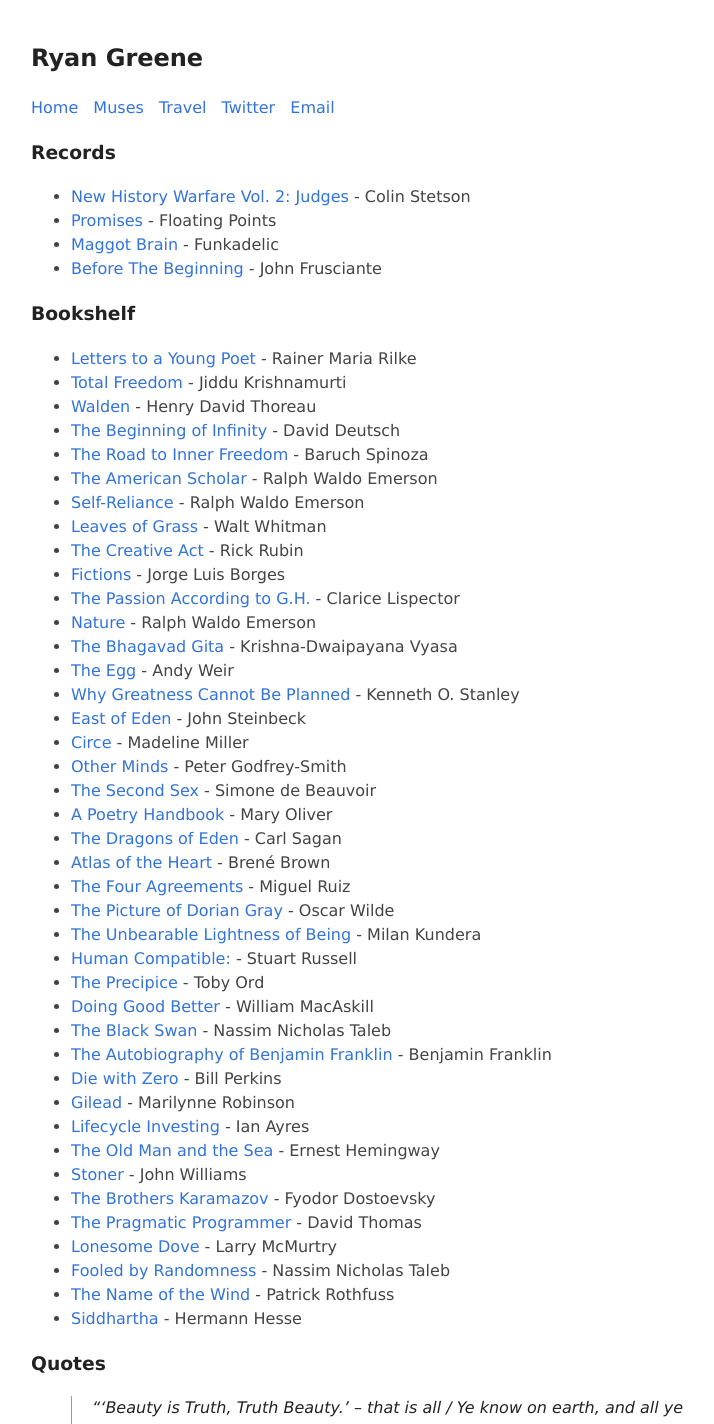
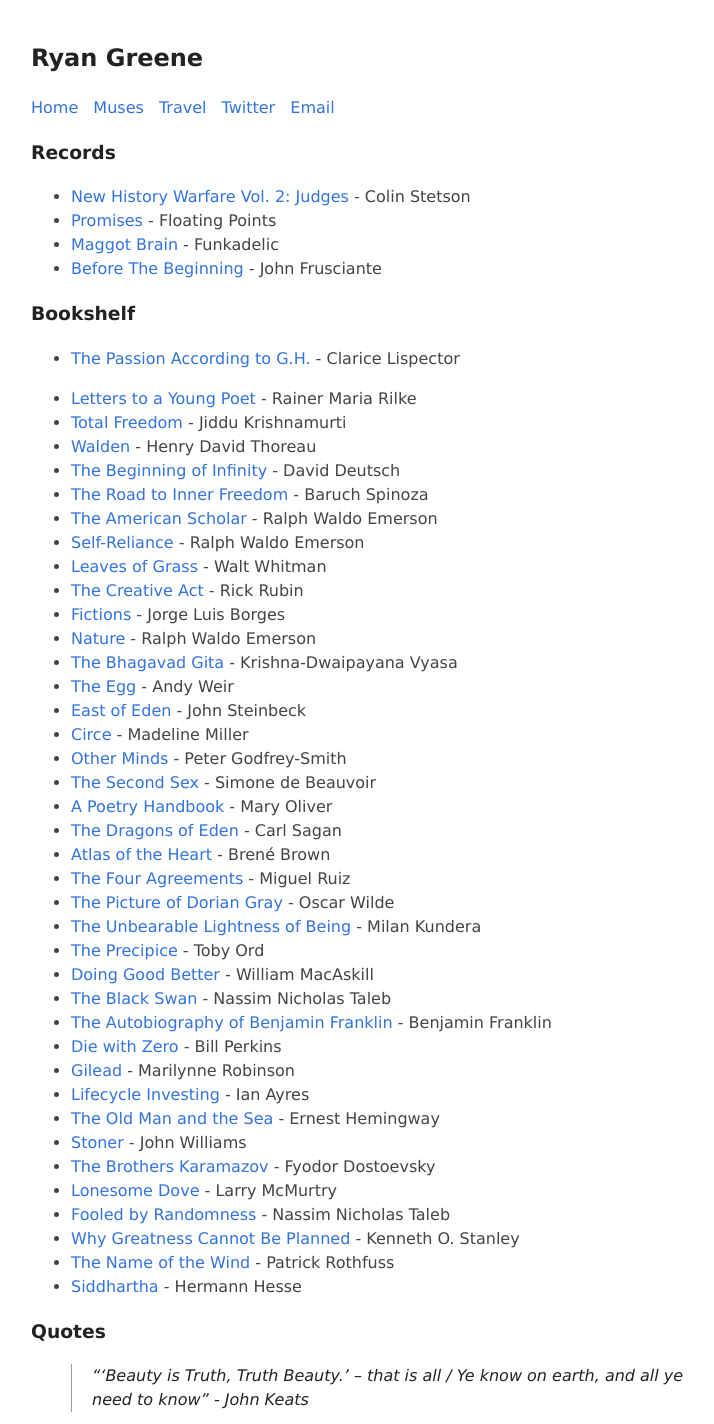
Before and after one commit to Rabrg/rabrg.github.io, a Jekyll site: the page built from muses.md, in a window 1280 px wide, cut to the strip 0-1424 px from the top of the page. Shown: the whole strip, without its empty margins (249-963 px from the left). Built offline with Jekyll 4.4.1, drawn with Linux system fonts in a browser that asks for light colours.

Commit message:
muse pruning

```diff
--- a/muses.md
+++ b/muses.md
@@ -22,11 +24,9 @@ title: muses
 - [Leaves of Grass](https://www.goodreads.com/book/show/765418) - Walt Whitman
 - [The Creative Act](https://www.goodreads.com/book/show/60965426) - Rick Rubin
 - [Fictions](https://www.goodreads.com/book/show/16564) - Jorge Luis Borges
-- [The Passion According to G.H.](https://www.goodreads.com/book/show/153426) - Clarice Lispector
 - [Nature](https://www.goodreads.com/book/show/40069643) - Ralph Waldo Emerson
 - [The Bhagavad Gita](https://www.goodreads.com/book/show/34909756) - Krishna-Dwaipayana Vyasa
 - [The Egg](https://www.goodreads.com/book/show/17563539) - Andy Weir
-- [Why Greatness Cannot Be Planned](https://www.goodreads.com/book/show/25670869) - Kenneth O. Stanley
 - [East of Eden](https://www.goodreads.com/book/show/4406) - John Steinbeck
 - [Circe](https://www.goodreads.com/book/show/35959740) - Madeline Miller
 - [Other Minds](https://www.goodreads.com/book/show/28116739) - Peter Godfrey-Smith
@@ -37,7 +37,6 @@ title: muses
 - [The Four Agreements](https://www.goodreads.com/book/show/6596) - Miguel Ruiz
 - [The Picture of Dorian Gray](https://www.goodreads.com/book/show/5297) - Oscar Wilde
 - [The Unbearable Lightness of Being](https://www.goodreads.com/book/show/9717) - Milan Kundera
-- [Human Compatible:](https://www.goodreads.com/book/show/44767248) - Stuart Russell
 - [The Precipice](https://www.goodreads.com/book/show/46803615) - Toby Ord
 - [Doing Good Better](https://www.goodreads.com/book/show/23398748) - William MacAskill
 - [The Black Swan](https://www.goodreads.com/book/show/242472) - Nassim Nicholas Taleb
@@ -48,9 +47,9 @@ title: muses
 - [The Old Man and the Sea](https://www.goodreads.com/book/show/2165) - Ernest Hemingway
 - [Stoner](https://www.goodreads.com/book/show/166997) - John Williams
 - [The Brothers Karamazov](https://www.goodreads.com/book/show/4934) - Fyodor Dostoevsky
-- [The Pragmatic Programmer](https://www.goodreads.com/book/show/45280024) - David Thomas
 - [Lonesome Dove](https://www.goodreads.com/book/show/256008) - Larry McMurtry
 - [Fooled by Randomness](https://www.goodreads.com/book/show/38315) - Nassim Nicholas Taleb
+- [Why Greatness Cannot Be Planned](https://www.goodreads.com/book/show/25670869) - Kenneth O. Stanley
 - [The Name of the Wind](https://www.goodreads.com/book/show/186074.The_Name_of_the_Wind) - Patrick Rothfuss
 - [Siddhartha](https://www.goodreads.com/book/show/52036) - Hermann Hesse
 
```
Also changed, not shown: other parts of muses.md (+2 -0 lines).
